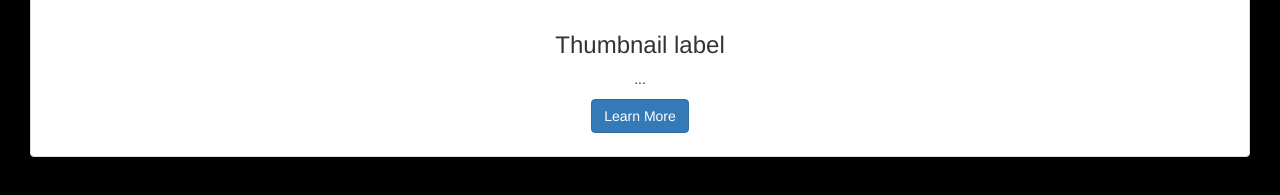
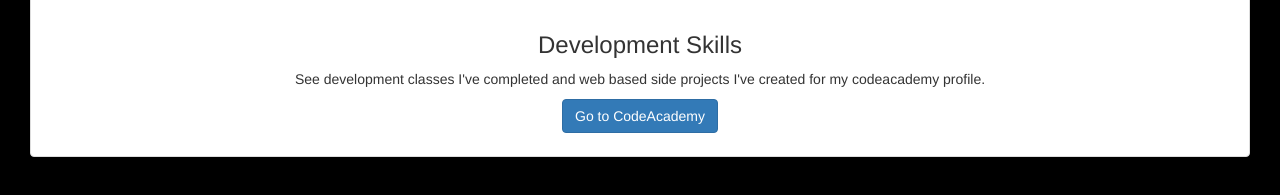
Before and after one commit to mattsfalco/mattsfalco.github.io, a plain HTML site: page index.html in a window 1280 px wide. Shown: the part 1528-1723 px from the top of the page. Drawn offline with nearby package versions, Linux system fonts and the light colour scheme.

Commit message:
change buttons

```diff
--- a/index.html
+++ b/index.html
@@ -185,9 +185,9 @@
 			    <div class="thumbnail">
 			      <iframe style="width: 100%; height: 400px;" src="https://www.codecademy.com/Gingerjoo"></iframe>
 			      <div class="caption">
-			        <h3 style="text-align: center;">Thumbnail label</h3>
-			        <p style="text-align: center;">...</p>
-			        <p style="text-align: center;"><a href="#" class="btn btn-primary" role="button">Learn More</a></p>
+			        <h3 style="text-align: center;">Development Skills</h3>
+			        <p style="text-align: center;">See development classes I've completed and web based side projects I've created for my codeacademy profile. </p>
+			        <p style="text-align: center;"><a href="https://www.codecademy.com/Gingerjoo" class="btn btn-primary" role="button">Go to CodeAcademy</a></p>
 			      </div>
 			    </div>
 			  </div>
```
